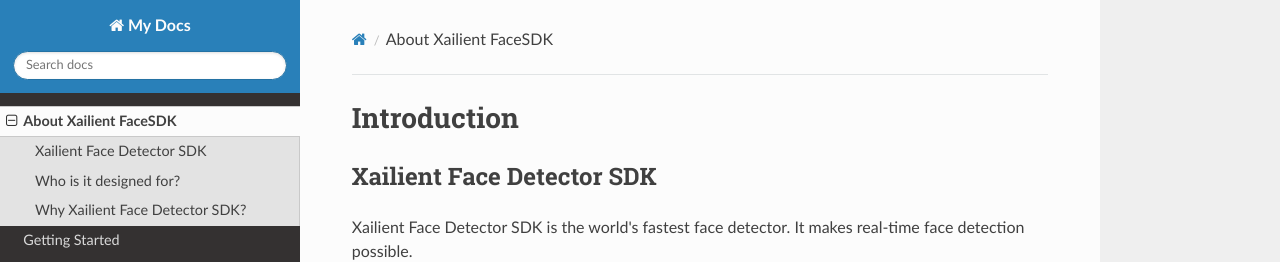
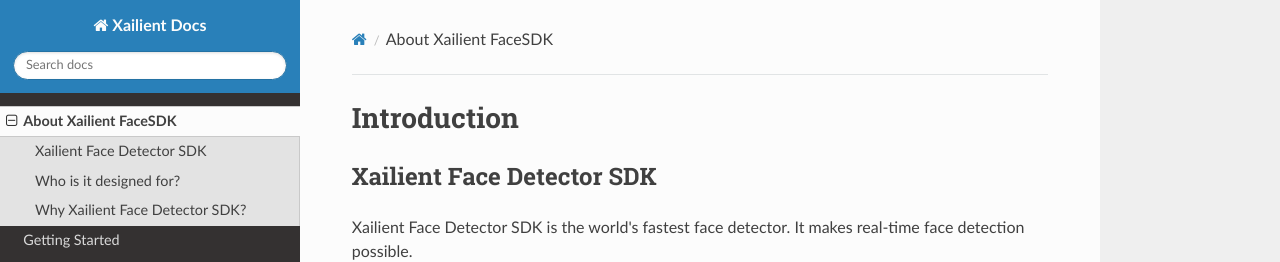
Before and after one commit to xailient-public/face_detector, an MkDocs documentation site: the page built from docs/XailientFaceSDK.md, in a window 1280 px wide. Shown: the top 262 px of the page. Built offline with MkDocs 1.6.1, drawn with Linux system fonts in a browser that asks for light colours; nearby versions of some CDN libraries.

Commit message:
Updated site name

```diff
--- a/mkdocs.yml
+++ b/mkdocs.yml
@@ -1,4 +1,4 @@
-site_name: My Docs
+site_name: Xailient Docs
 nav:
     - About Xailient FaceSDK: XailientFaceSDK.md
     - Getting Started: getting_started.md
```
